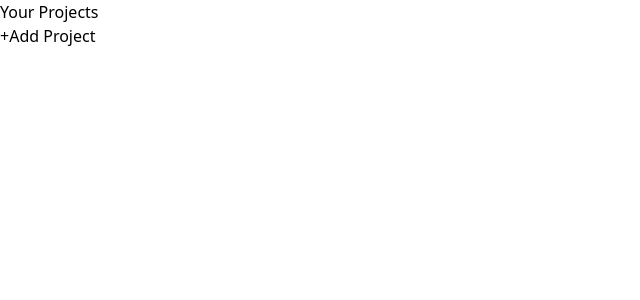
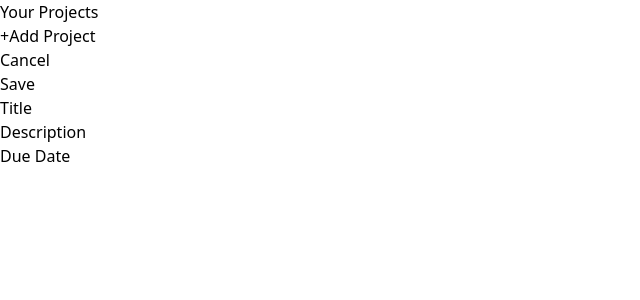
Before and after one commit to Africa-t0t0/React-Practice-Project, a React (Vite) app: page / in a window 1280 px wide. Shown: the top 300 px of the page, without its empty margins (0-640 px from the left). Built offline with nearby package versions, Linux system fonts and the light colour scheme.

Commit message:
added form and inputs components

```diff
--- a/src/App.jsx
+++ b/src/App.jsx
@@ -1,9 +1,11 @@
 import Sidebar from "./Components/Sidebar";
+import ProjectForm from "./Components/ProjectForm";
 
 function App() {
   return (
     <main className="h-screen my-8 flex gap-8">
       <Sidebar />
+      <ProjectForm />
     </main>
   );
 }
--- /dev/null
+++ b/src/Components/InputField.jsx
@@ -0,0 +1,10 @@
+export default function InputField({ labelName, textArea, ...props }) {
+    return (
+        <p>
+            <label htmlFor="">
+                {labelName}
+            </label>
+            {textArea ? <textarea {...props} /> : <input {...props} />}
+        </p>
+    );
+}
--- /dev/null
+++ b/src/Components/ProjectForm.jsx
@@ -0,0 +1,28 @@
+import InputField from "./InputField"
+
+export default function ProjectForm() {
+    return (
+        <menu>
+            <li>
+                <button>Cancel</button>
+            </li>
+            <li>
+                <button>
+                    Save
+                </button>
+            </li>
+            <div>
+                <InputField
+                    labelName={"Title"}
+                />
+                <InputField
+                    labelName={"Description"}
+                    textarea
+                />
+                <InputField
+                    labelName={"Due Date"}
+                />
+            </div>
+        </menu>
+    );
+}
```
